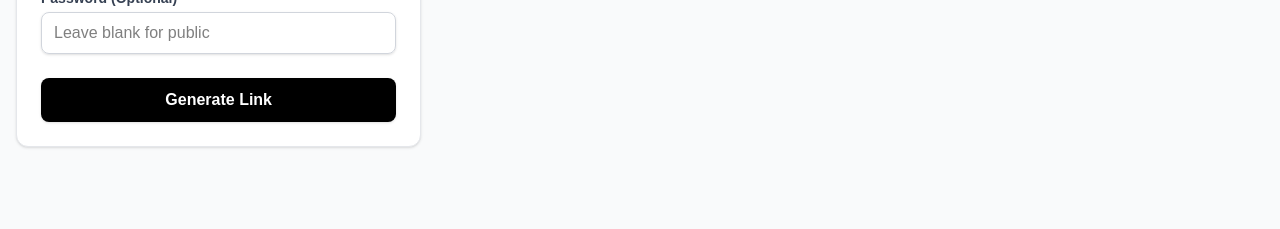
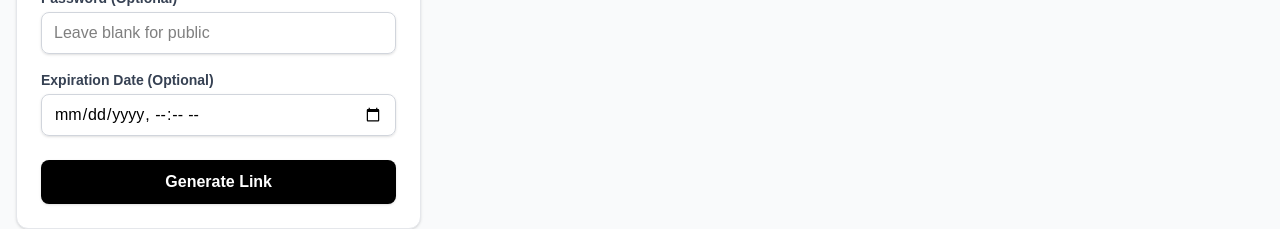
Before and after one commit to dhyey0904/snaplink, a Next.js app in the folder frontend/: page /dashboard/links in a window 1280 px wide. Shown: the part 341-570 px from the top of the page. Built offline with nearby package versions, Linux system fonts and the light colour scheme; no server answers; sample sign-in values are in the browser's storage.

Commit message:
feat: Add expiration date UI and QR code modal to URL Shortener

```diff
--- a/frontend/src/app/dashboard/links/page.tsx
+++ b/frontend/src/app/dashboard/links/page.tsx
@@ -14,6 +14,7 @@ type LinkData = {
   custom_alias: string | null;
   is_active: boolean;
   has_password: boolean;
+  expires_at?: string;
 };
 
 export default function Dashboard() {
@@ -22,6 +23,7 @@ export default function Dashboard() {
   const [newUrl, setNewUrl] = useState("");
   const [customAlias, setCustomAlias] = useState("");
   const [password, setPassword] = useState("");
+  const [expiresAt, setExpiresAt] = useState("");
   const [loading, setLoading] = useState(true);
   const [copiedId, setCopiedId] = useState<number | null>(null);
 
@@ -87,13 +89,15 @@ export default function Dashboard() {
         body: JSON.stringify({
           original_url: newUrl,
           custom_alias: customAlias,
-          password: password || null
+          password: password || null,
+          expires_at: expiresAt ? new Date(expiresAt).toISOString() : null
         }),
       });
       setLinks([...links, data]);
       setNewUrl("");
       setCustomAlias("");
       setPassword("");
+      setExpiresAt("");
     } catch (err: any) {
       alert(err.message);
     } finally {
@@ -227,6 +231,16 @@ export default function Dashboard() {
                 />
               </div>
 
+              <div>
+                <label className="block text-sm font-semibold text-gray-700 mb-1">Expiration Date (Optional)</label>
+                <input
+                  type="datetime-local"
+                  value={expiresAt}
+                  onChange={(e) => setExpiresAt(e.target.value)}
+                  className="w-full px-3 py-2 border border-gray-300 rounded-lg focus:outline-none focus:ring-2 focus:ring-blue-500 text-black shadow-sm"
+                />
+              </div>
+
               <button type="submit" className="w-full py-2.5 mt-2 bg-black text-white rounded-lg font-bold hover:bg-gray-800 shadow-sm transition-colors">
                 Generate Link
               </button>
@@ -251,6 +265,8 @@ export default function Dashboard() {
                   const shortCode = link.custom_alias || link.short_code;
                   const fullShortUrl = `${SHORT_LINK_DOMAIN}${shortCode}`;
 
+                  const isExpired = link.expires_at ? new Date(link.expires_at) < new Date() : false;
+
                   return (
                     <tr key={link.id} className="hover:bg-gray-50 transition-colors group">
                       <td className="px-6 py-4 whitespace-nowrap">
@@ -262,14 +278,21 @@ export default function Dashboard() {
                           {shortCode}
                         </a>
                         {link.has_password && <span className="ml-2 text-xs text-gray-400" title="Password Protected">🔒</span>}
+                        {link.expires_at && !isExpired && <span className="ml-2 text-xs text-orange-500" title={`Expires: ${new Date(link.expires_at).toLocaleString()}`}>⏳</span>}
                       </td>
                       <td className="px-6 py-4 text-sm text-gray-500 max-w-[200px] truncate" title={link.original_url}>
                         {link.original_url}
                       </td>
                       <td className="px-6 py-4 whitespace-nowrap">
-                        <span className={`px-2.5 py-1 inline-flex text-xs leading-5 font-bold rounded-md ${link.is_active ? 'bg-green-100 text-green-700' : 'bg-red-100 text-red-700'}`}>
-                          {link.is_active ? 'Active' : 'Disabled'}
-                        </span>
+                        {isExpired ? (
+                          <span className="px-2.5 py-1 inline-flex text-xs leading-5 font-bold rounded-md bg-gray-100 text-gray-600">
+                            Expired
+                          </span>
+                        ) : (
+                          <span className={`px-2.5 py-1 inline-flex text-xs leading-5 font-bold rounded-md ${link.is_active ? 'bg-green-100 text-green-700' : 'bg-red-100 text-red-700'}`}>
+                            {link.is_active ? 'Active' : 'Disabled'}
+                          </span>
+                        )}
                       </td>
                       <td className="px-6 py-4 whitespace-nowrap text-sm font-medium space-x-3">
                         <button
```
Also changed, not shown: 1 other file (tests, documents, lock files or other folders).
